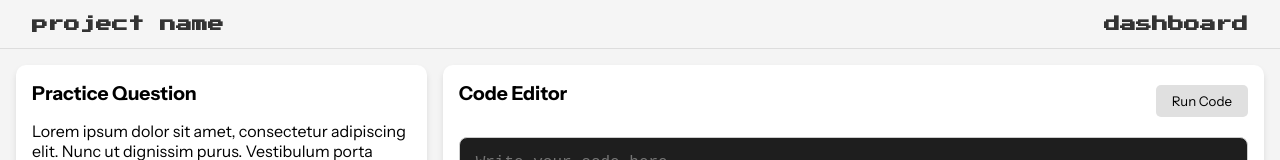
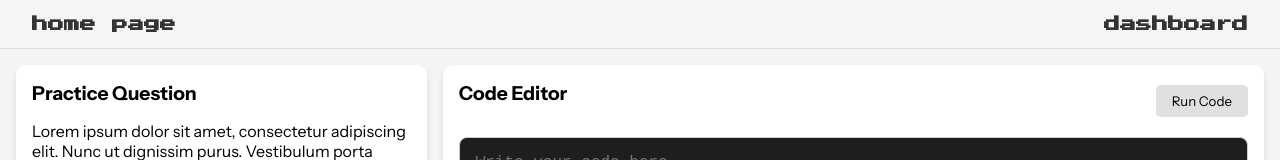
Before and after one commit to uditagowdety/Coding-Comm-Submission, a React (Vite) app in the folder frontend/: page /coding in a window 1280 px wide. Shown: the top 160 px of the page. Built offline with nearby package versions, Linux system fonts and the light colour scheme.

Commit message:
update header link in coding page to point to home page

```diff
--- a/frontend/src/components/Coding/Coding.jsx
+++ b/frontend/src/components/Coding/Coding.jsx
@@ -9,7 +9,7 @@ const CodingPage = () => {
     <div className="coding-container">
       {/* Header */}
       <div className="coding-header">
-        <Link to="/" className="header-item">project name</Link>
+        <Link to="/home" className="header-item">home page</Link>
         <Link to="/dashboard" className="header-item">dashboard</Link>
       </div>
 
```
